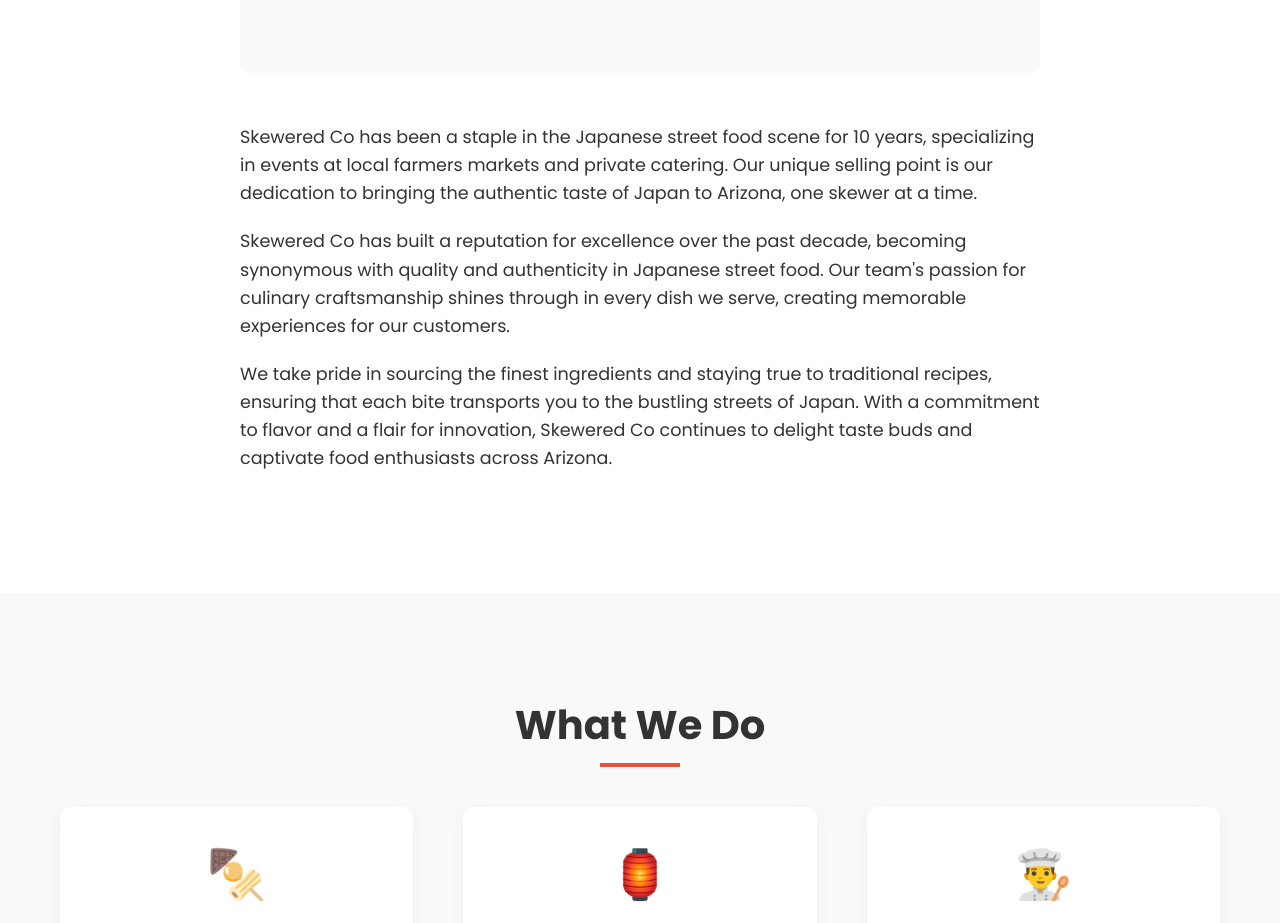
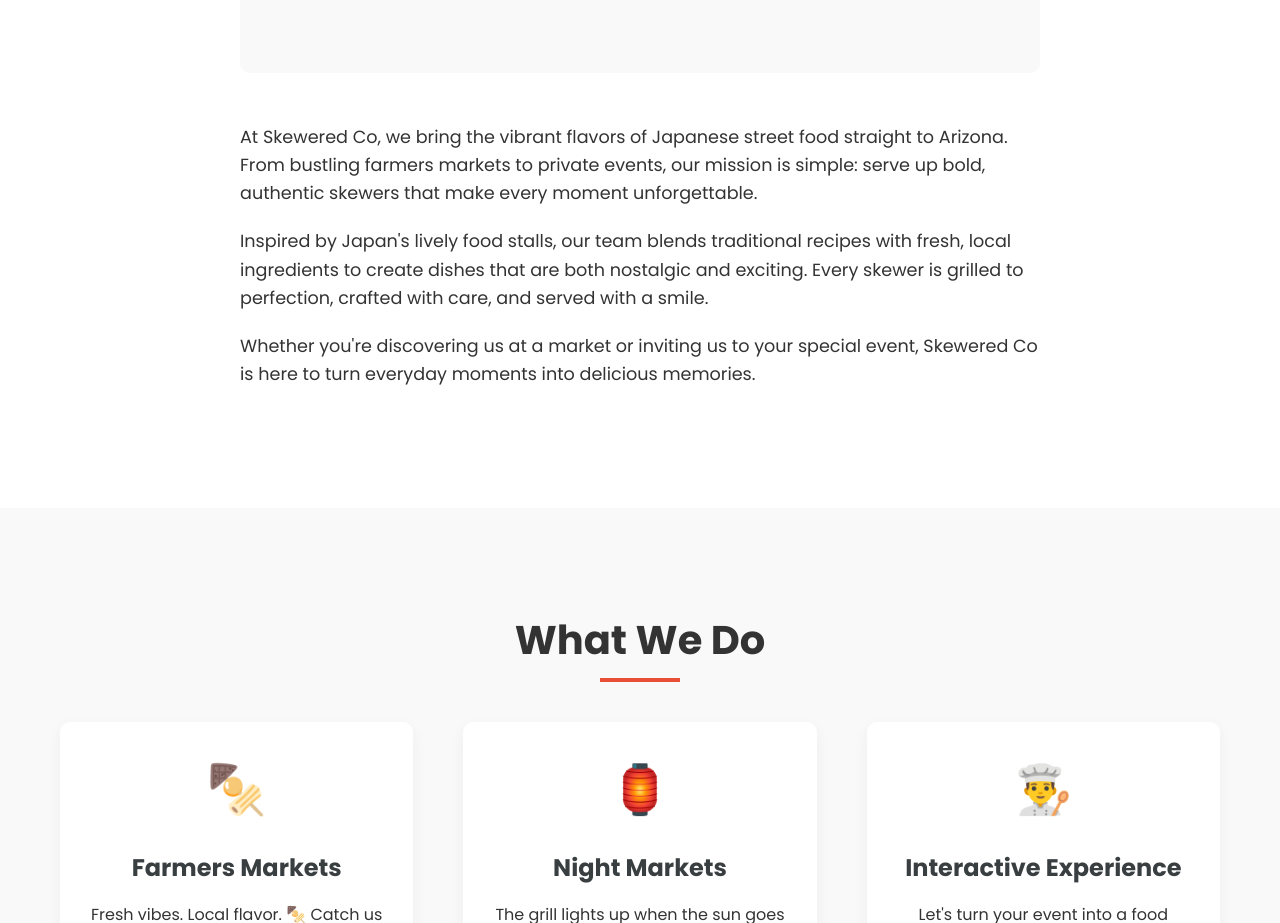
Before and after one commit to skeweredco/skeweredco.github.io, a React (Vite) app: page / in a window 1280 px wide. Shown: the part 1340-2263 px from the top of the page. Built offline with nearby package versions, Linux system fonts and the light colour scheme; no server answers.

Commit message:
refactored About description

```diff
--- a/src/components/About.tsx
+++ b/src/components/About.tsx
@@ -40,22 +40,13 @@
           </div>
           <div className="about-text">
             <p>
-              Skewered Co has been a staple in the Japanese street food scene for 10 years,
-              specializing in events at local farmers markets and private catering. Our unique
-              selling point is our dedication to bringing the authentic taste of Japan to Arizona,
-              one skewer at a time.
+              At Skewered Co, we bring the vibrant flavors of Japanese street food straight to Arizona. From bustling farmers markets to private events, our mission is simple: serve up bold, authentic skewers that make every moment unforgettable.
             </p>
             <p>
-              Skewered Co has built a reputation for excellence over the past decade, becoming
-              synonymous with quality and authenticity in Japanese street food. Our team's passion
-              for culinary craftsmanship shines through in every dish we serve, creating memorable
-              experiences for our customers.
+              Inspired by Japan's lively food stalls, our team blends traditional recipes with fresh, local ingredients to create dishes that are both nostalgic and exciting. Every skewer is grilled to perfection, crafted with care, and served with a smile.
             </p>
             <p>
-              We take pride in sourcing the finest ingredients and staying true to traditional recipes,
-              ensuring that each bite transports you to the bustling streets of Japan. With a commitment
-              to flavor and a flair for innovation, Skewered Co continues to delight taste buds and
-              captivate food enthusiasts across Arizona.
+              Whether you're discovering us at a market or inviting us to your special event, Skewered Co is here to turn everyday moments into delicious memories.
             </p>
           </div>
         </div>
```
